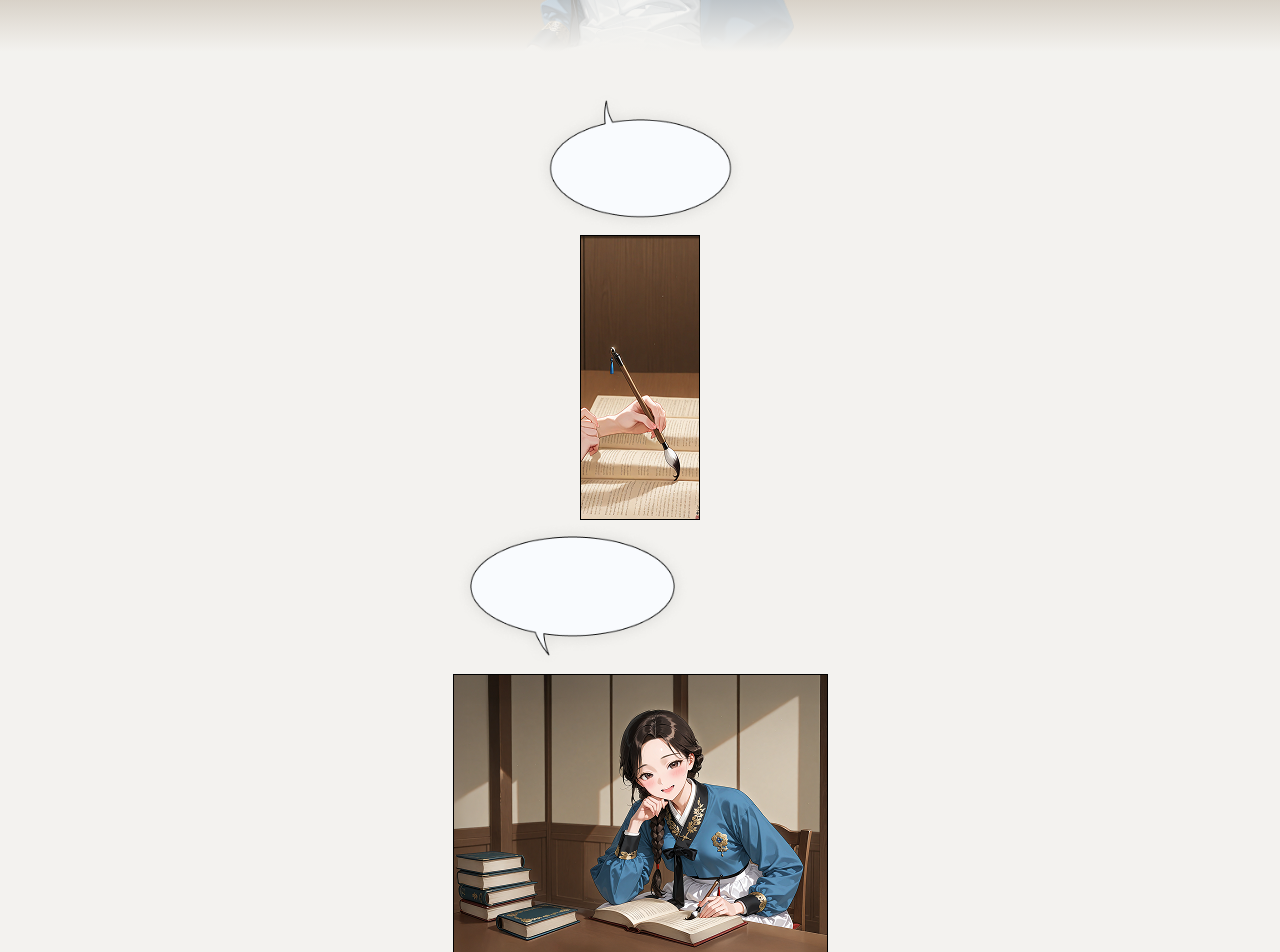
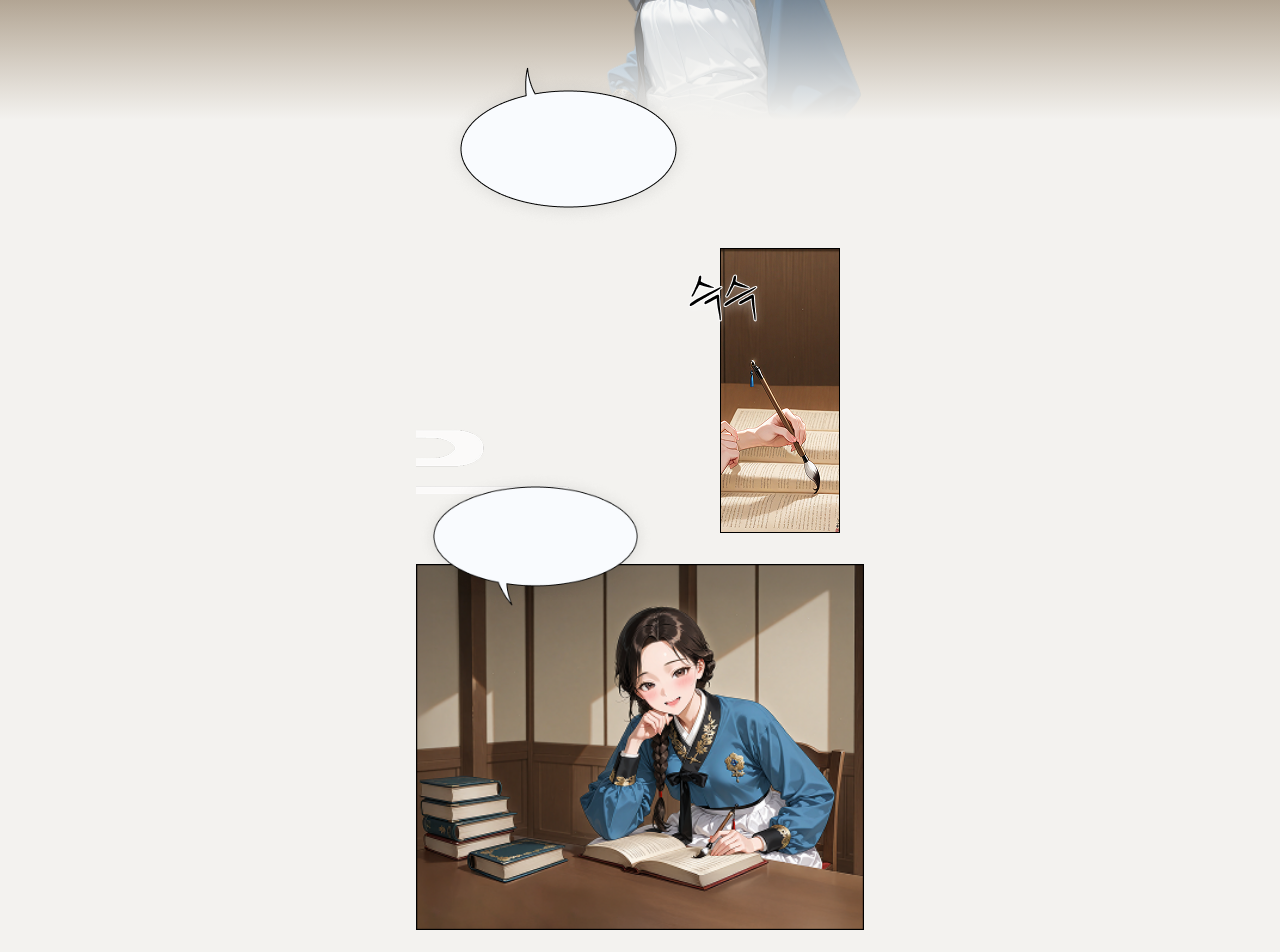
Before and after one commit to mangomaneya/rocket-ai-codingtest, a Next.js app: page / in a window 1280 px wide. Shown: the part 600-1552 px from the top of the page. Built offline with nearby package versions, Linux system fonts and the light colour scheme; a web font is replaced by a local one.

Commit message:
Feat: 홈 페이지 레이아웃 수정 및 이미지 추가

```diff
--- a/src/app/page.tsx
+++ b/src/app/page.tsx
@@ -5,13 +5,13 @@ export default function Home() {
   return (
     <main className="min-h-screen w-full bg-[#F3F2EF]">
       <div className="flex w-full flex-col items-center justify-center bg-[#F3F2EF]">
-        <div className="relative flex h-[652px] w-full items-center justify-center">
+        <div className="relative flex h-[720px] w-full items-center justify-center">
           <div className="absolute top-0 left-0 h-full w-full items-center overflow-hidden bg-gradient-to-b from-[#5B5247] to-[#937C5F]">
             <div className="absolute top-0 h-[261px] w-full bg-gradient-to-b from-black to-transparent"></div>
             <div className="absolute bottom-0 z-20 h-[195px] w-full bg-gradient-to-t from-[#F3F2EF] to-transparent"></div>
             {/* 배경 글자 영역 */}
             <div>
-              <p className="font-zen text-center text-6xl leading-[1.5] tracking-[0.2] text-white opacity-10 blur">
+              <p className="font-zen text-center text-6xl leading-[1.5] tracking-[0.2] text-white opacity-10 blur-xs">
                 甲乙丙丁戊己 庚辛壬癸子丑 寅卯辰巳午未 申酉戌亥甲乙甲乙丙丁戊己
                 庚辛壬癸子丑 寅卯辰巳午未 申酉戌亥甲乙甲乙丙丁戊己 庚辛壬癸子丑
                 寅卯辰巳午未 申酉戌亥甲乙甲乙丙丁戊己 庚辛壬癸子丑 寅卯辰巳午未
@@ -21,7 +21,7 @@ export default function Home() {
           </div>
           <div className="relative flex h-full w-full max-w-md flex-col items-center justify-between pt-[84px]">
             {/* 상단 타이틀 */}
-            <div className="h-auto w-[157px] text-white text-center flex flex-col gap-3 font-normal text-xl">
+            <div className="flex h-auto w-[157px] flex-col gap-3 text-center text-xl font-normal text-white">
               <p>제 1장</p>
               <Image
                 src={"/image/title_line.png"}
@@ -32,7 +32,7 @@ export default function Home() {
               <p>나의 사주 팔자</p>
             </div>
             {/* 소녀 */}
-            <div>
+            <div className="absolute right-0 bottom-0">
               <Image
                 src={"/image/girl_1.png"}
                 alt="사주보는 소녀"
@@ -44,17 +44,21 @@ export default function Home() {
           </div>
         </div>
         {/* 콘텐츠 영역 */}
-        <div className="relative flex w-full max-w-md flex-col items-center pt-8 pb-8">
-          <div className="z-50">
+        <div className="relative flex h-full w-full max-w-md flex-col items-center">
+          <div className="relative mt-[-72px] h-[180px] w-full">
+            <div className="absolute top-0 left-6 z-50 h-full w-auto">
               <Image
                 src={"/image/bubble_1.png"}
                 alt="말풍선"
-              width={215}
+                width={257}
                 height={0}
                 className="h-auto"
               />
             </div>
-          <div>
+
+          </div>
+          <div className="relative mt-5 h-[286px] w-full">
+            <div className="absolute top-0 right-6 h-full w-auto">
               <Image
                 src={"/image/girl_hand.jpg"}
                 alt="사주를 적는 손"
@@ -63,7 +67,25 @@ export default function Home() {
                 className="h-auto"
               />
             </div>
-          <div>
+            <div className="absolute w-auto h-auto left-0 bottom-10">
+              <Image
+              src={"/image/back_cloud.png"}
+              alt="배경구름"
+              width={153}
+              height={0}
+              className="h-auto"/>
+            </div>
+            <div className="absolute w-auto h-auto top-5 right-24">
+              <Image
+              src={"/image/writing_sound.png"}
+              alt="글 쓰는 소리"
+              width={90}
+              height={0}
+              className="h-auto"/>
+            </div>
+          </div>
+          <div className="relative w-full h-auto  z-10 flex flex-col justify-center items-center ">
+            <div className="relative z-20 w-full h-36 mt-[-64px]">
               <Image
                 src={"/image/bubble_2.png"}
                 alt="말풍선"
@@ -71,13 +93,15 @@ export default function Home() {
                 height={0}
                 className="h-auto"
               />
+            </div>
+            <div className="h-[306px] mt-10">
               <Image
                 src={"/image/girl_2.png"}
                 alt="사주를 알려주는 소녀"
-              width={375}
-              height={0}
-              className="h-auto"
+                layout="fill"
+                objectFit="contain"
               />
+            </div>
           </div>
         </div>
         <SajuTable></SajuTable>
--- a/src/store/sajuStore.ts
+++ b/src/store/sajuStore.ts
@@ -10,7 +10,7 @@ export const initialState: UserState = {
 };
 
 export const sajuStore = (init: UserState = initialState) => {
-  return createStore<UserState>()((set) => ({
+  return createStore<UserState>()(() => ({
     ...init,
   }));
 };
--- a/src/utils/renderSajuItem.tsx
+++ b/src/utils/renderSajuItem.tsx
@@ -1,4 +1,4 @@
-import { SajuItems, SajuRow } from "@/types/sajuType";
+import { SajuItems } from "@/types/sajuType";
 
 const renderSajuItem = (items: SajuItems) => {
   if (Array.isArray(items)) {
```
Also changed, not shown: public/image/writing_sound.png (added). Lines whose indentation alone changed are shown as unchanged.
